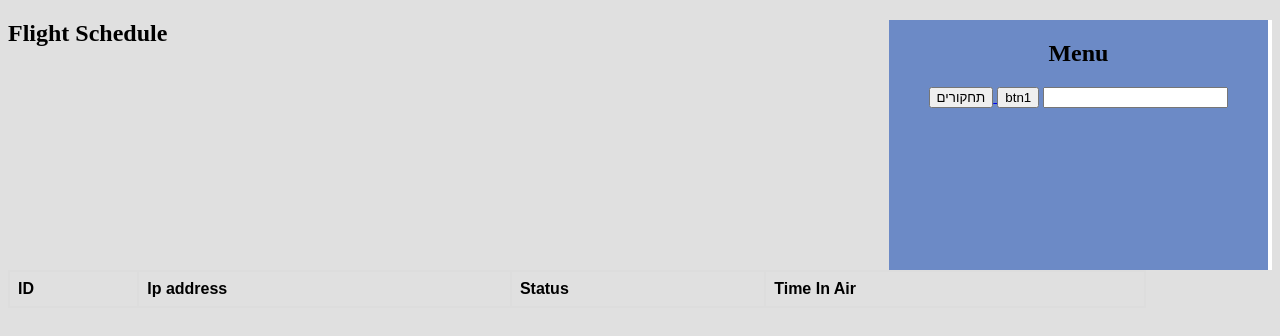
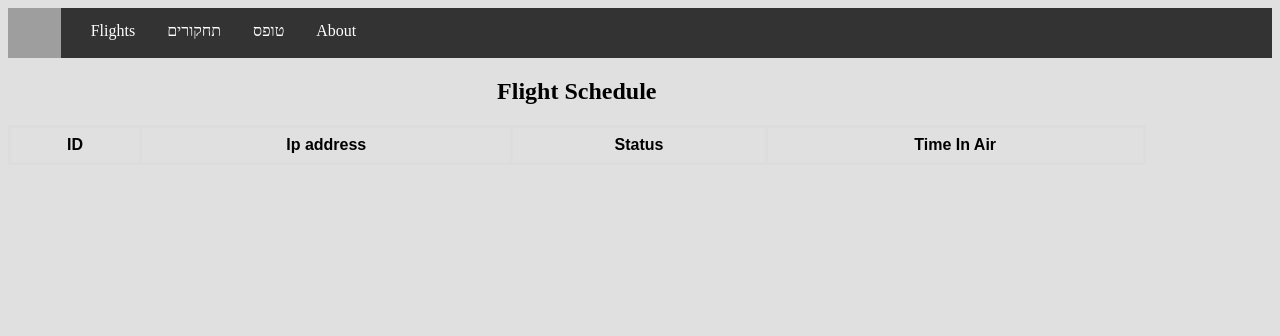
Before and after one commit to ohadharel1/finalProject, a PHP site: page /mainPage.html in a window 1280 px wide. Shown: the top 336 px of the page. Run offline with PHP 8.4, Linux system fonts and the light colour scheme; lists and menus that the app fills with data are empty; some libraries are stand-ins or nearby versions; grey boxes are pictures that could not be loaded.

Commit message:
nofar: adding changes for js

```diff
--- a/finalProjectPhpApp/Drones.js
+++ b/finalProjectPhpApp/Drones.js
@@ -4,7 +4,9 @@ jQuery(function () {
 
  var timerVar = setInterval(countTimer, 1000);
  var totalSeconds = 0;
- var time = '00:00'
+ var time = '00:00';
+  //time = document.getElementById('time1')
+ //var seconds = 0, minutes = 0,t;
  function countTimer() {
      ++totalSeconds;
      var hour = Math.floor(totalSeconds /3600);
@@ -12,6 +14,25 @@ jQuery(function () {
      var seconds = totalSeconds - (hour*3600 + minute*60);
      time = minute + ":" + seconds
   }
+
+//   function add() {
+//     seconds++;
+//     if (seconds >= 60) {
+//         seconds = 0;
+//         minutes++;
+//         if (minutes >= 60) {
+//             minutes = 0;
+//         }
+//     }
+//
+//     time.textContent = (minutes ? (minutes > 9 ? minutes : "0" + minutes) : "00") + ":" + (seconds > 9 ? seconds : "0" + seconds);
+//
+//     timer();
+// }
+// function timer() {
+//     t = setTimeout(add, 1000);
+// }
+
 
   function getFlights(data) {
     // $('#tblDrone').empty();
@@ -22,41 +43,42 @@ jQuery(function () {
          var tableD= document.getElementById("tbl");
            $(data).each(function (index, v) {
              var flag=false;
+             var count = 0;
              for(var i =0, row; row=tableD.rows[i]; i++){
                var cell=row.cells[0].innerHTML;
                 if(v.drone_num == cell){
                     row.cells[2].innerHTML=v.cmd;
+
+                      var intervalID=setInterval(function() {
+                                $('.flickering').toggleClass('blink');
+                                count++;
+                                if (count === 4) clearInterval(intervalID);
+                                }, 500);
+                                  row.cells[2].innerHTML=v.cmd;
                     flag= true;
                 }
              }
              if(flag==false){
+                //timer();
+                 tableD+= '<tr><td>' + v.drone_num + '</td><td>' + v.drone_ip + '</td><td class= "flickering">' + v.cmd + '</td><td>' + time + '</td></tr>';
+         }
 
-                 tableD+= '<tr><td>' + v.drone_num + '</td><td>' + v.drone_ip + '</td><td>' + v.cmd + '</td><td>' + time + '</td></tr>';
-         }
            });
 
         $('#tbl').append(tableD);
 
+       }
 
 
-
-    //    });
-
-       }
+  $("#tbl").on("click", "td", function() {
+       window.open("https://www.w3schools.com");
+     });
 
 
 
 
-  // setInterval(getFlights,2500);
 
-  $(".clickable-row").click(function() {
-      window.location = $(this).data("href");
-  });
-
-
-
-
-    var socket = io.connect('http://10.0.0.99:5000');
+    var socket = io.connect('http://127.0.0.1:5000');
     var client_id = 0
     socket.on('connect', function() {
         console.log('connected');
@@ -66,7 +88,7 @@ jQuery(function () {
         console.log('disconnect');
     });
     socket.on('message', function(msg) {
-        console.log('Received message:' + JSON.stringify(msg));
+        console.log('Received message:' + msg.result);
         var input = document.getElementById("input1").value;
         input = msg.result;
 
@@ -84,7 +106,7 @@ jQuery(function () {
  });
 
  function send_btn1(msg){
-     var msg = {cmd: 'query', query_num: 1};
+     var msg = {cmd: 'query', query_num: 3, arg1: 20};
      send_func(msg)
  }
 
--- a/finalProjectPhpApp/drone.css
+++ b/finalProjectPhpApp/drone.css
@@ -1,7 +1,8 @@
 
-.clickable-row {
-    cursor: pointer;
-}
+.flickering {transition: color 200ms ease;}
+
+/* The class "Blink" is set to be transparent*/
+.flickering.blink {color:transparent;}
 
 header {
   background-color: #6c8ac6;
@@ -16,21 +17,37 @@ header {
     height: 70px;
 }
 
-#logo{
+#mainLogo{
   float: left;
-    width: 20%;
-    height: 40px;
+    width: 80%;
+    height: 50px;
     padding-top: 1;
 }
 
-aside {
+#buttonHeader {
     float: right;
-    background-color: #6c8ac6;
+    width: 80%;
+    height: 50px;
+}
+
+.logOutButtons{
+  margin-left: 1px;
+  margin-top: 10px;
+  background: #91a7d4;
+  font: italic bold 16px Georgia, serif;
+  border-color:  black;
+  padding: 8px 10px 5px 25px;
+  color: #e6e6e6;
+  border-radius: 4px;
+
+  cursor: pointer;
+  float: left;
+}
+
+#title{
     text-align: center;
-    border-right: 4px solid white;
-    width: 30%;
-    height: 250px;
 }
+
 
 #tblDrone {
     /*margin-left: auto;
@@ -45,10 +62,16 @@ aside {
     color: red;
 }
 
-td, th {
+th {
+    border: 3px solid #dddddd;
+    text-align: center;
+    padding: 8px;
+}
+
+td {
     border: 2px solid #dddddd;
-    text-align: left;
     padding: 8px;
+    text-align: center;
 }
 
 /*tr:nth-child(even) {
@@ -67,9 +90,26 @@ table {
     background: #E0E0E0;
 }
 
-#circle{
-  font-size: 20px;
-  text-align: center;
-  color: red;
+ul {
+    list-style-type: none;
+    margin: 0;
+    padding: 0;
+    overflow: hidden;
+    background-color: #333;
+}
 
+li {
+    float: left;
 }
+
+li a {
+    display: block;
+    color: white;
+    text-align: center;
+    padding: 14px 16px;
+    text-decoration: none;
+}
+
+li a:hover {
+    background-color: #111;
+}
--- a/finalProjectPhpApp/mainPage.html
+++ b/finalProjectPhpApp/mainPage.html
@@ -10,58 +10,48 @@ session_start();
 <title>Drone Page</title>
     <link rel="stylesheet" href="drone.css">
     <link rel="stylesheet" type="text/css" href="https://cdnjs.cloudflare.com/ajax/libs/jqueryui/1.12.1/jquery-ui.min.css" />
-
 </head>
 <body class="mainBody">
 
-  <?php include "header.php"; ?>
 
+  <ul>
+    <li><img id="mainLogo" src="https://upload.wikimedia.org/wikipedia/he/thumb/2/29/Rafael-2.svg/240px-Rafael-2.svg.png" title="Main Page"</li>
+    <li><a class="active" href="#home">Flights </a></li>
+    <li><a href="#news">תחקורים</a></li>
+    <li><a href="#contact">טופס</a></li>
+    <li><a href="#about">About</a></li>
+  </ul>
 
-  <div id="buttonHeader">
-
-                <!-- <input type="text" id="search" placeholder="Start Time.." />
-                      <div id="livesearch"></div> -->
-
-                      <!-- <input type="text" id="search" placeholder="End Time.." />
-                      <div id="livesearch"></div> -->
-
-                <!-- <a href="main.php">
-                    <button class="HomeButtons" type="button">1</button>
-                </a>
-
-                <a href="profile.php">
-                   <button class="ProfileButtons" type="button">2</button>
-                   </a>
-
-                  <a>
-                    <button id="connButtons" class="connButtons" type="button">3</button>
-                  </a>
-
-                    <a href="logout.php">
-                    <button class="logOutButtons" type="button">Sign Out</button>
-                </a> -->
-
+  <!-- <header class="header">
+      <div class="wrapper">
+          <div id="logo">
+              <a href="mainPage.php">
+                  <img id="mainLogo" src="https://upload.wikimedia.org/wikipedia/he/thumb/2/29/Rafael-2.svg/240px-Rafael-2.svg.png" title="Main Page">
+              </a>
             </div>
 
-            <aside>
-                  <h2 id="PositionTitle" >Menu </h2>
-                  <a href="logout.php">
-                  <button class="logOutButtons" type="button">תחקורים</button>
-              </a>
-              <input  class = "name1" value= 'btn1' type="submit" onclick="send_btn1()" />
-              <input type="text" id = 'input1'></input>
+              <div id="buttonHeader">
+              <a href="formDrone.html">
+              <button class="logOutButtons" type="button">תחקורים</button>
+          </a>
+          <a href="formDrone.html">
+          <button class="logOutButtons" type="button">טופס</button>
+      </a>
 
+          <!-- <input  class = "name1" value= 'btn1' type="submit" onclick="send_btn1()" />
+          <input type="text" id = 'input1'></input> -->
+          <!-- </div> -->
 
-              </aside>
+            <!-- </div> -->
+  <!-- </header> -->
 
   <div id="tblDrone">
 
-    <h2>Flight Schedule</h2>
+    <h2 id="title">Flight Schedule</h2>
 
 <table id = "tbl">
-  <tr style='cursor:hand' class='clickable-row' data-href ="http://www.ynet.co.il/home/0,7340,L-8,00.html"  >
+  <tr >
     <th>ID</th>
-    <!-- <th>Name</th> -->
     <th>Ip address</th>
     <th>Status</th>
     <th>Time In Air</th>
```
Also changed, not shown: finalProjectPhpApp/detailsDrone.php (deleted, +0 -11 lines), finalProjectPhpApp/header.php (deleted, +0 -15 lines), finalProjectPhpApp/mainDrone.php (deleted, +0 -48 lines), finalProjectPhpApp/scruplesTbl.php (deleted, +0 -48 lines), finalProjectPhpApp/socketio_example.html (deleted, +0 -38 lines).
